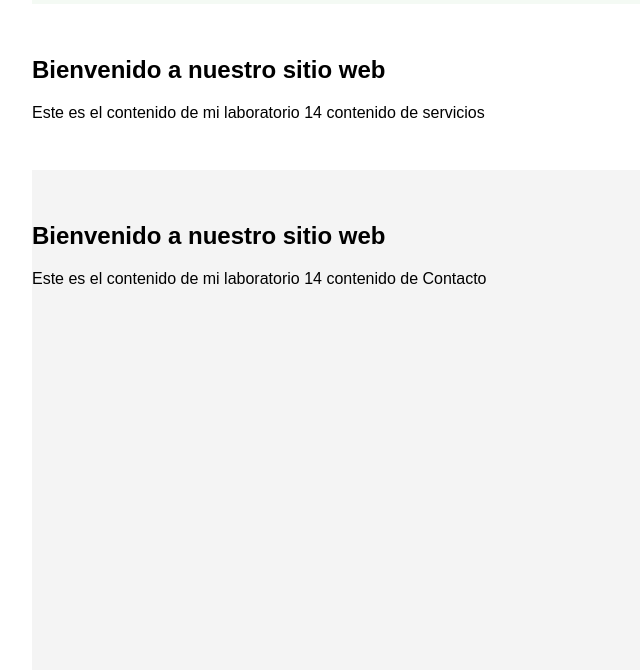
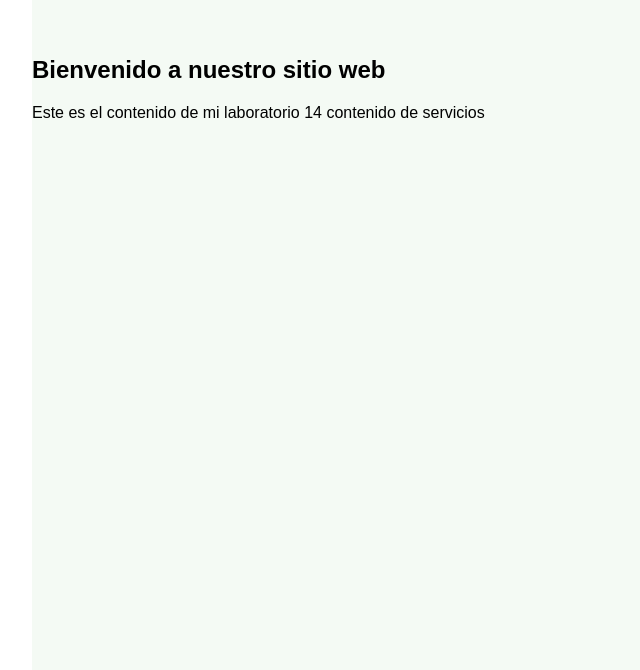
Before and after one commit to oscarcastro584/laboratorio14, a plain HTML site: page index.html in a window 1280 px wide. Shown: the part 1870-2540 px from the top of the page, without its empty margins (0-640 px from the left). Drawn offline with Linux system fonts and the light colour scheme.

Commit message:
por una s

```diff
--- a/estilos.css
+++ b/estilos.css
@@ -45,7 +45,7 @@ nav ul li a:hover{
     height: 100vh;
     background-color: #f4faf4;
 }
-#service{
+#services{
     height: 100vh;
     background-color: #f4faf4;
 }
```
